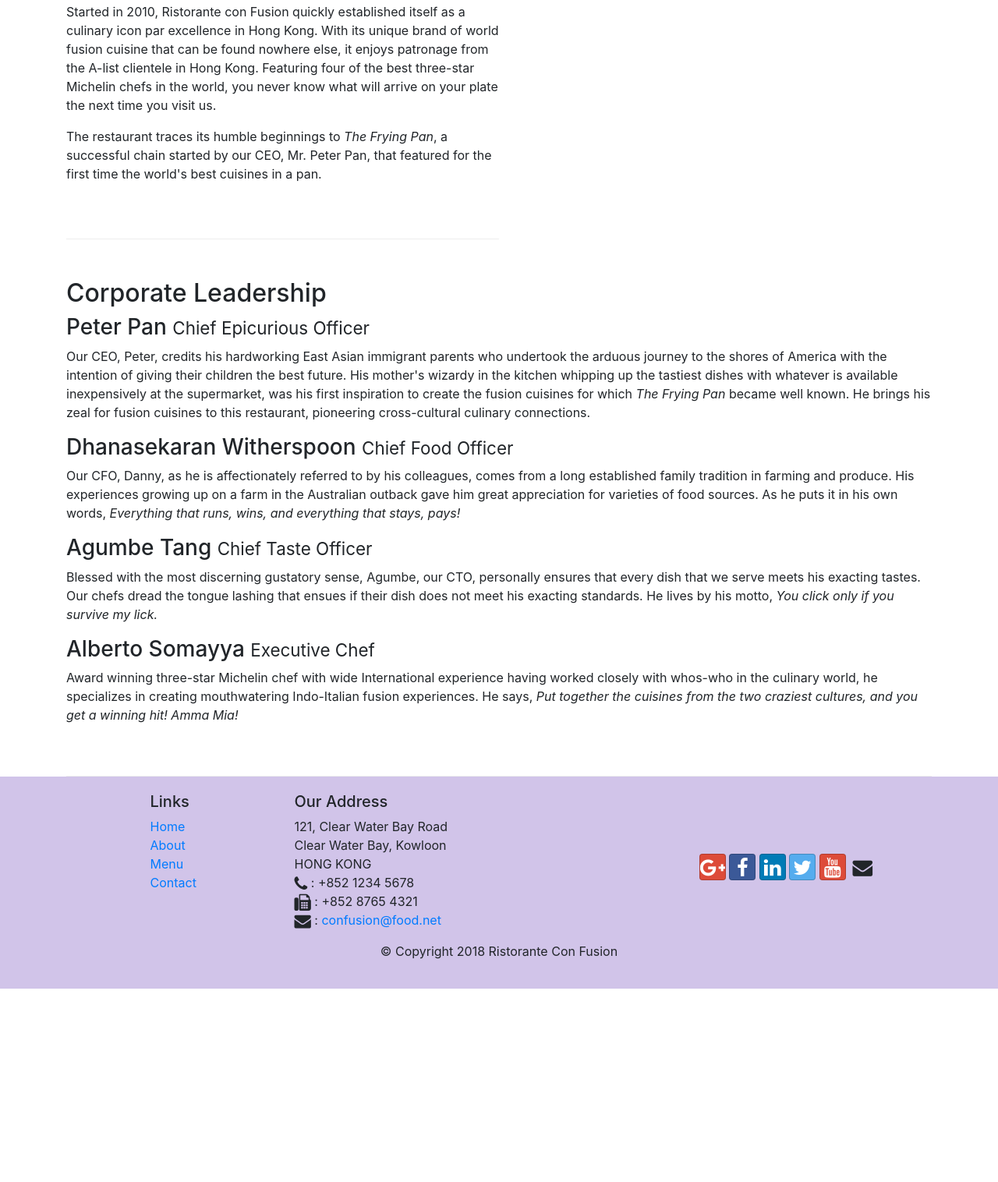
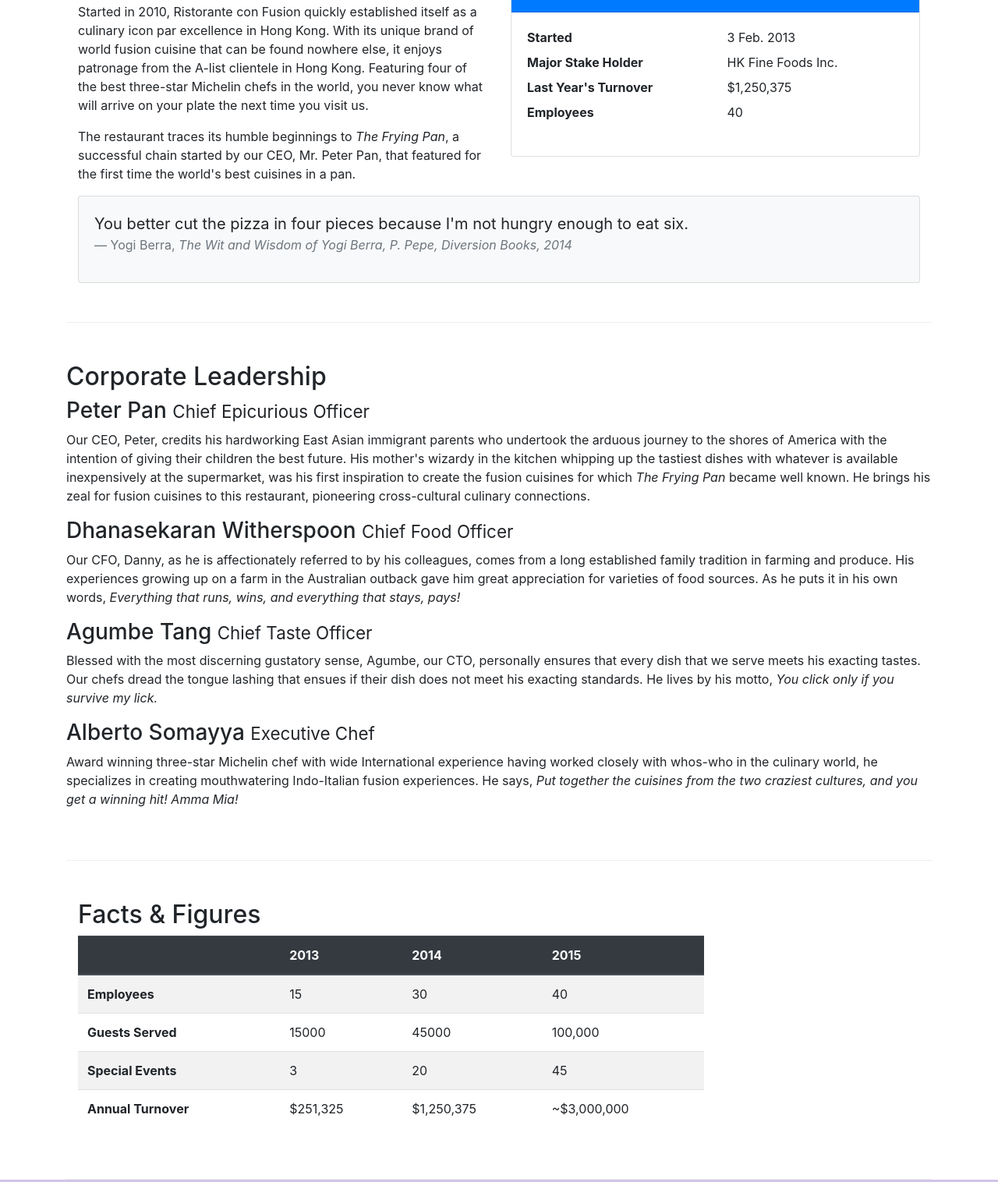
Before and after one commit to bhavesh732/reactcourse, a website: page aboutus.html in a window 1280 px wide. Shown: the part 558-2074 px from the top of the page at 78% size. Before the commit the page ends 1826 px from the top, so only its background shows below. Drawn offline with nearby package versions, Linux system fonts and the light colour scheme.

Commit message:
tables and cards

```diff
--- a/aboutus.html
+++ b/aboutus.html
@@ -66,14 +66,41 @@
             </div>
         </div>
 
-        <div class="row row-header">
-            <div class="col-sm-6 col-12 row-content">
+        <div class="row row-content">
+            <div class="col-sm-6 col-12">
                 <h2>Our History</h2>
                 <p>Started in 2010, Ristorante con Fusion quickly established itself as a culinary icon par excellence in Hong Kong. With its unique brand of world fusion cuisine that can be found nowhere else, it enjoys patronage from the A-list clientele
                     in Hong Kong. Featuring four of the best three-star Michelin chefs in the world, you never know what will arrive on your plate the next time you visit us.</p>
                 <p>The restaurant traces its humble beginnings to <em>The Frying Pan</em>, a successful chain started by our CEO, Mr. Peter Pan, that featured for the first time the world's best cuisines in a pan.</p>
             </div>
-            <div class="col-12 col-sm">
+            <div class="col-sm">
+                <div class="card">
+                    <h3 class="card-header bg-primary text-white">Facts at a Glance</h3>
+                    <div class="card-body">
+                        <dl class="row">
+                            <dt class="col-6">Started</dt>
+                            <dd class="col-6">3 Feb. 2013</dd>
+                            <dt class="col-6">Major Stake Holder</dt>
+                            <dd class="col-6">HK Fine Foods Inc.</dd>
+                            <dt class="col-6">Last Year's Turnover</dt>
+                            <dd class="col-6">$1,250,375</dd>
+                            <dt class="col-6">Employees</dt>
+                            <dd class="col-6">40</dd>
+                        </dl>
+                    </div>
+                </div>
+            </div>
+            <div class="col-12">
+                <div class="card card-body bg-light">
+                    <blockquote class="blockquote">
+                        <p class="mb-0">You better cut the pizza in four pieces because I'm not hungry enough to eat six.</p>
+                        <footer class="blockquote-footer">Yogi Berra,
+                            <cite title="Source Title">
+                                The Wit and Wisdom of Yogi Berra, P. Pepe, Diversion Books, 2014
+                            </cite>
+                        </footer>
+                    </blockquote>
+                </div>
             </div>
         </div>
 
@@ -97,6 +124,52 @@
             </div>
         </div>
 
+        <div class="row row-content">
+            <div class="col-12 col-sm-9">
+                <h2>Facts &amp; Figures</h2>
+                <div class="table-responsive">
+                    <table class="table table-striped">
+                        <thead class="thead-dark">
+                            <tr>
+                                <th>&nbsp;</th>
+                                <th>2013</th>
+                                <th>2014</th>
+                                <th>2015</th>
+                            </tr>
+                        </thead>
+                        <tbody>
+                            <tr>
+                                <th>Employees</th>
+                                <td>15</td>
+                                <td>30</td>
+                                <td>40</td>
+                            </tr>
+                            <tr>
+                                <th>Guests Served</th>
+                                <td>15000</td>
+                                <td>45000</td>
+                                <td>100,000</td>
+                            </tr>
+                            <tr>
+                                <th>Special Events</th>
+                                <td>3</td>
+                                <td>20</td>
+                                <td>45</td>
+                            </tr>
+                            <tr>
+                                <th>Annual Turnover</th>
+                                <td>$251,325</td>
+                                <td>$1,250,375</td>
+                                <td>~$3,000,000</td>
+                            </tr>
+                        </tbody>
+                    </table>
+                </div>
+            </div>
+            <div class="col-12 cl-sm-3">
+
+            </div>
+        </div>
     </div>
 
     <footer class="footer">
--- a/css/styles.css
+++ b/css/styles.css
@@ -1,3 +1,8 @@
+*:focus,
+*:active {
+    outline: none !important;
+}
+
 .row-header {
     margin: 0px auto;
     padding: 0px auto;
```
Also changed, not shown: index.html (+1 -0 lines).
